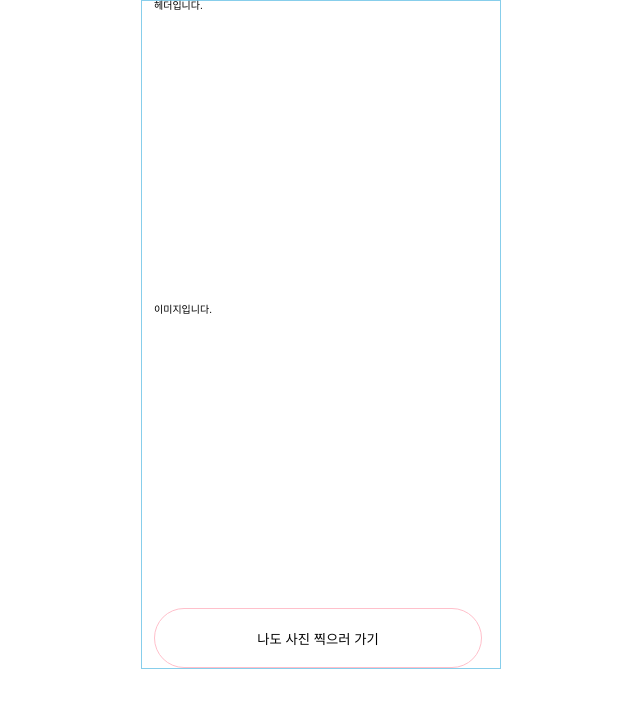
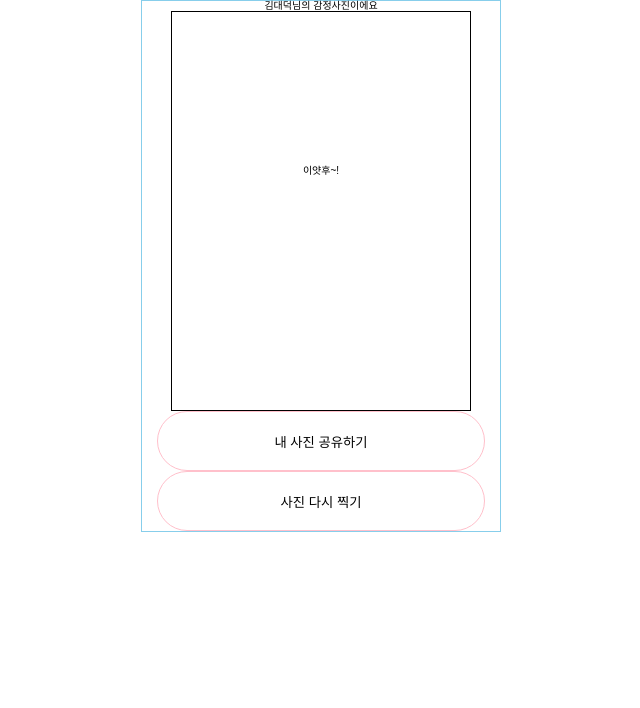
Before and after one commit to 32th-SOPKATHON-TEAM1/Client, a React (Vite) app: page /result in a window 1280 px wide. Shown: the top 708 px of the page, without its empty margins (319-959 px from the left). Built offline with nearby package versions, Linux system fonts and the light colour scheme.

Commit message:
[ feat ] result 라우팅, 레이아웃 및 버튼 기능 구현

```diff
--- /dev/null
+++ b/src/@pages/result.jsx
@@ -0,0 +1,64 @@
+import React from "react";
+import { useNavigate, useLocation } from "react-router-dom";
+import styled from "styled-components";
+import ShareButton from "../@components/common/shareButton";
+
+export default function Result() {
+  const location = useLocation();
+
+  const navigate = useNavigate();
+  const handleNavigate = () => {
+    navigate(`/`);
+  };
+
+  const handleCopyClipBoard = async (text) => {
+    try {
+      await navigator.clipboard.writeText(text);
+      alert("클립보드에 링크가 복사되었어요.");
+    } catch (err) {
+      console.log(err);
+    }
+  };
+  const baseUrl = `http://localhost:5173`; //배포 시 절대 경로 설정
+
+  return (
+    <>
+      <PrintingImgWrapper>
+        <p>김대덕님의 감정사진이에요</p>
+        <Polaroid>
+          {/* <Img src={imgSrc} alt="프린팅이미지" /> */}
+          <p>이얏후~!</p>
+        </Polaroid>
+        <ShareButton text={`내 사진 공유하기`} onClick={() => handleCopyClipBoard(`${baseUrl}${location.pathname}`)} />
+        <ShareButton text={`사진 다시 찍기`} onClick={handleNavigate} />
+      </PrintingImgWrapper>
+    </>
+  );
+}
+
+const PrintingImgWrapper = styled.section`
+  display: flex;
+  flex-direction: column;
+  justify-content: center;
+  align-items: center;
+`;
+
+const Polaroid = styled.article`
+  display: flex;
+  flex-direction: column;
+  justify-content: center;
+  align-items: center;
+
+  width: 30rem;
+  height: 40rem;
+  padding-bottom: 8rem;
+
+  border: 1px solid black;
+`;
+
+const Img = styled.img`
+  width: 25rem;
+  height: 25rem;
+
+  border: 1px solid black;
+`;
--- a/src/@pages/share.jsx
+++ b/src/@pages/share.jsx
@@ -30,7 +30,7 @@ export default function Share() {
         <ShareButton
           text={`나도 사진 찍으러 가기`}
           // onClick={() => handleCopyClipBoard(`${baseUrl}${location.pathname}`)}
-          onClick={handleNavigate}></ShareButton>{" "}
+          onClick={handleNavigate}/>
       </St.ShareWrapper>
     </>
   );
--- a/src/Router.jsx
+++ b/src/Router.jsx
@@ -4,6 +4,7 @@ import Landing from "./@pages/landing";
 import Loading from "./@pages/loading";
 import Emotion from "./@pages/emotion";
 import Print from "./@pages/print";
+import Result from "./@pages/result";
 import Share from "./@pages/share";
 
 export default function Router() {
@@ -14,6 +15,7 @@ export default function Router() {
         <Route path="/loading" element={<Loading />} />
         <Route path="/emotion" element={<Emotion />} />
         <Route path="/print" element={<Print />} />
+        <Route path="/result" element={<Result />} />
         <Route path="/:id" element={<Share />} />
       </Routes>
     </BrowserRouter>
```
